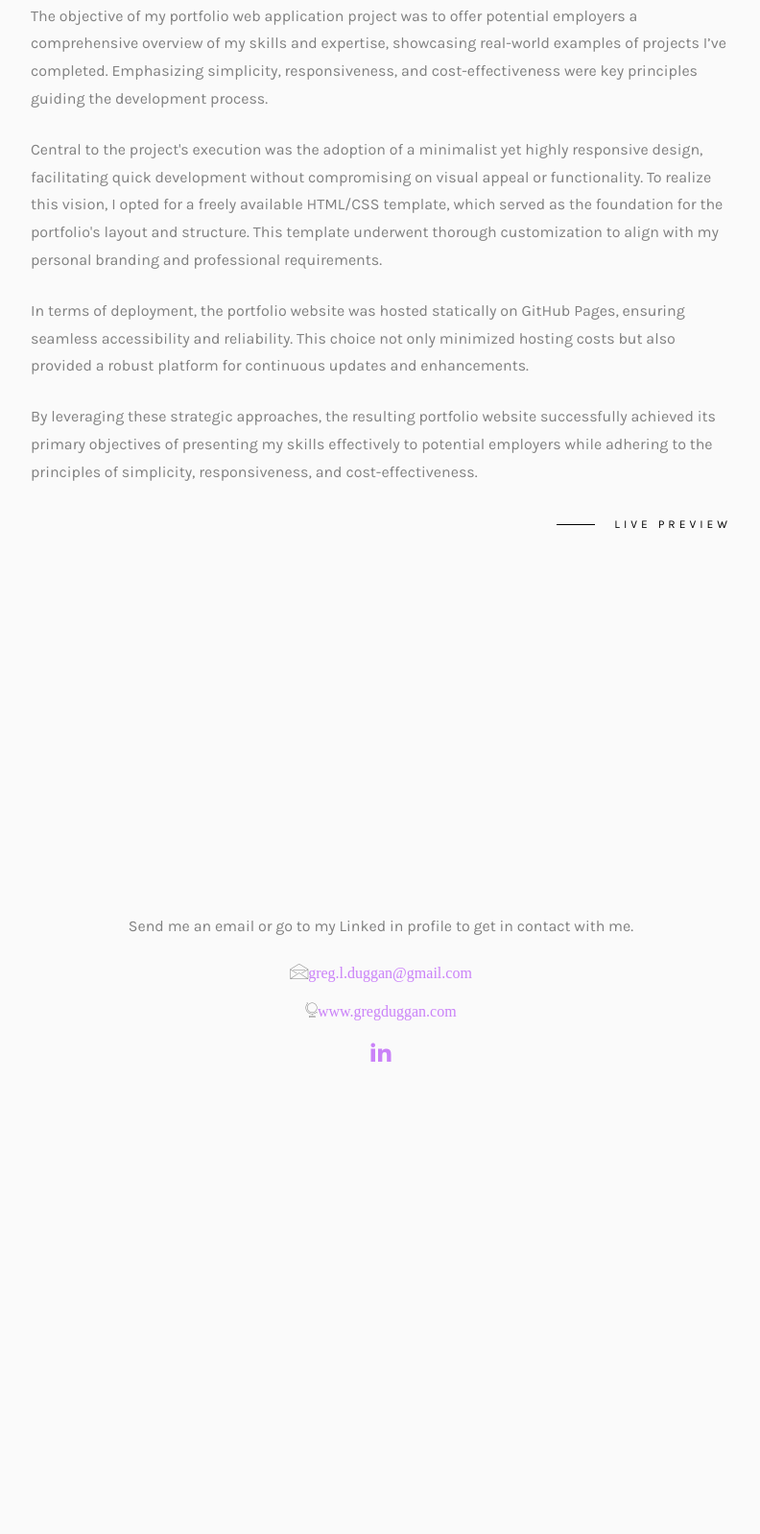
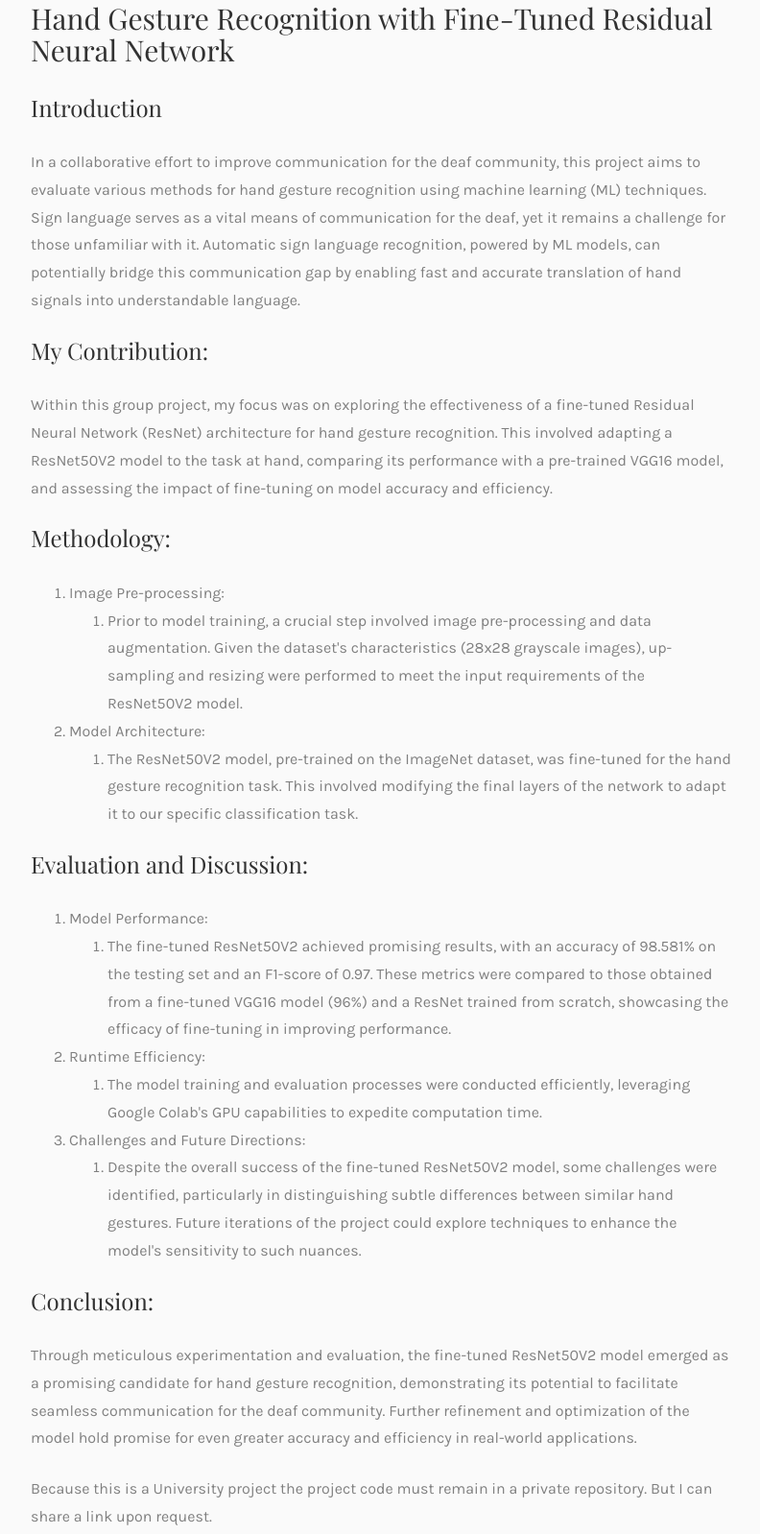
Before and after one commit to gregduggan/myportfolio, a plain HTML site: page projectSLML.html in a window 1280 px wide. Shown: the part 1080-2678 px from the top of the page at 96% size, without its empty margins (243-1035 px from the left). Before the commit the page ends 2325 px from the top, so only its background shows below. Drawn offline with nearby package versions, Linux system fonts and the light colour scheme; files whose address does not match are found by name; a web font is replaced by a local one.

Commit message:
Continued updates to project pages

```diff
--- a/projectSLML.html
+++ b/projectSLML.html
@@ -56,9 +56,9 @@
 					<div class="col-md-12">
 						<ul>
 							<li class="active"><a href="index.html">Home</a></li>
-							<li><a href="skills.html">Skills</a></li>
+							<!-- <li><a href="skills.html">Skills</a></li> -->
 							<li><a href="projects.html">Projects</a></li>
-							<li><a href="about.html">About</a></li>
+							<!-- <li><a href="about.html">About</a></li> -->
 						</ul>
 					</div>
 				</div>
@@ -87,28 +87,62 @@
 				<div class="row">
 					<div class="col-md-12 col-md-offset-0 text-center animate-box intro-heading">
 						<span>Projects</span>
-						<h2>Portfolio Website</h2>
+						<h2>Sign Language Recognition ML</h2>
 					</div>
 				</div>
 				<div class="row">
 					<div class="col-md-12">
 						<div class="rotate">
-							<h2 class="heading">Portfolio Website Development</h2>
+							<h2 class="heading">Projects</h2>
 						</div>
 					</div>
 				</div>
 				<div class="row">
 					<div class="col-md-12">
 						<div class="work-entry animate-box">
-							<a href="projectwebapp.html" class="work-img" style="background-image: url(images/work-1.jpg);">
+							<a href="projects.html" class="work-img" style="background-image: url(images/projectSignML.png);">
 							</a>
 							<div class="col-md-8 col-md-offset-2">
 								<div class="desc">
-									<p>The objective of my portfolio web application project was to offer potential employers a comprehensive overview of my skills and expertise, showcasing real-world examples of projects I’ve completed. Emphasizing simplicity, responsiveness, and cost-effectiveness were key principles guiding the development process.</p>
-									<p>Central to the project's execution was the adoption of a minimalist yet highly responsive design, facilitating quick development without compromising on visual appeal or functionality. To realize this vision, I opted for a freely available HTML/CSS template, which served as the foundation for the portfolio's layout and structure. This template underwent thorough customization to align with my personal branding and professional requirements.</p>
-									<p>In terms of deployment, the portfolio website was hosted statically on GitHub Pages, ensuring seamless accessibility and reliability. This choice not only minimized hosting costs but also provided a robust platform for continuous updates and enhancements.</p>
-									<p>By leveraging these strategic approaches, the resulting portfolio website successfully achieved its primary objectives of presenting my skills effectively to potential employers while adhering to the principles of simplicity, responsiveness, and cost-effectiveness.</p>
-									<p class="read"><a href="#">Live Preview</a></p>
+									<h2>Hand Gesture Recognition with Fine-Tuned Residual Neural Network</h2>
+									<h3>Introduction</h3>
+									<p>In a collaborative effort to improve communication for the deaf community, this project aims to evaluate various methods for hand gesture recognition using machine learning (ML) techniques. Sign language serves as a vital means of communication for the deaf, yet it remains a challenge for those unfamiliar with it. Automatic sign language recognition, powered by ML models, can potentially bridge this communication gap by enabling fast and accurate translation of hand signals into understandable language.</p>
+									<h3>My Contribution:</h3>
+									<p>Within this group project, my focus was on exploring the effectiveness of a fine-tuned Residual Neural Network (ResNet) architecture for hand gesture recognition. This involved adapting a ResNet50V2 model to the task at hand, comparing its performance with a pre-trained VGG16 model, and assessing the impact of fine-tuning on model accuracy and efficiency.</p>
+									<h3>Methodology:</h3>
+									<ol>
+										<li>Image Pre-processing:
+											<ol>
+											  <li>Prior to model training, a crucial step involved image pre-processing and data augmentation. Given the dataset's characteristics (28x28 grayscale images), up-sampling and resizing were performed to meet the input requirements of the ResNet50V2 model.</li>
+											</ol>
+										</li>
+										<li>Model Architecture:
+											<ol>
+											  <li>The ResNet50V2 model, pre-trained on the ImageNet dataset, was fine-tuned for the hand gesture recognition task. This involved modifying the final layers of the network to adapt it to our specific classification task.</li>
+											</ol>
+										</li>
+									</ol>
+									<h3>Evaluation and Discussion:</h3>
+									<ol>
+										<li>Model Performance:
+											<ol>
+											  <li>The fine-tuned ResNet50V2 achieved promising results, with an accuracy of 98.581% on the testing set and an F1-score of 0.97. These metrics were compared to those obtained from a fine-tuned VGG16 model (96%) and a ResNet trained from scratch, showcasing the efficacy of fine-tuning in improving performance.</li>
+											</ol>
+										</li>
+										<li>Runtime Efficiency:
+											<ol>
+											  <li>The model training and evaluation processes were conducted efficiently, leveraging Google Colab's GPU capabilities to expedite computation time.</li>
+											</ol>
+										</li>
+										<li>Challenges and Future Directions:
+											<ol>
+											  <li>Despite the overall success of the fine-tuned ResNet50V2 model, some challenges were identified, particularly in distinguishing subtle differences between similar hand gestures. Future iterations of the project could explore techniques to enhance the model's sensitivity to such nuances.</li>
+											</ol>
+										</li>
+									</ol>
+									<h3>Conclusion:</h3>
+									<p>Through meticulous experimentation and evaluation, the fine-tuned ResNet50V2 model emerged as a promising candidate for hand gesture recognition, demonstrating its potential to facilitate seamless communication for the deaf community. Further refinement and optimization of the model hold promise for even greater accuracy and efficiency in real-world applications.</p>
+									<p>Because this is a University project the project code must remain in a private repository. But I can share a link upon request.</p>
 								</div>
 							</div>
 						</div>
```
Also changed, not shown: index.html (+6 -6 lines), projectpickplace.html (+3 -2 lines), projectreds.html (+2 -2 lines), projects.html (+6 -6 lines), projectwebapp.html (+5 -5 lines).
